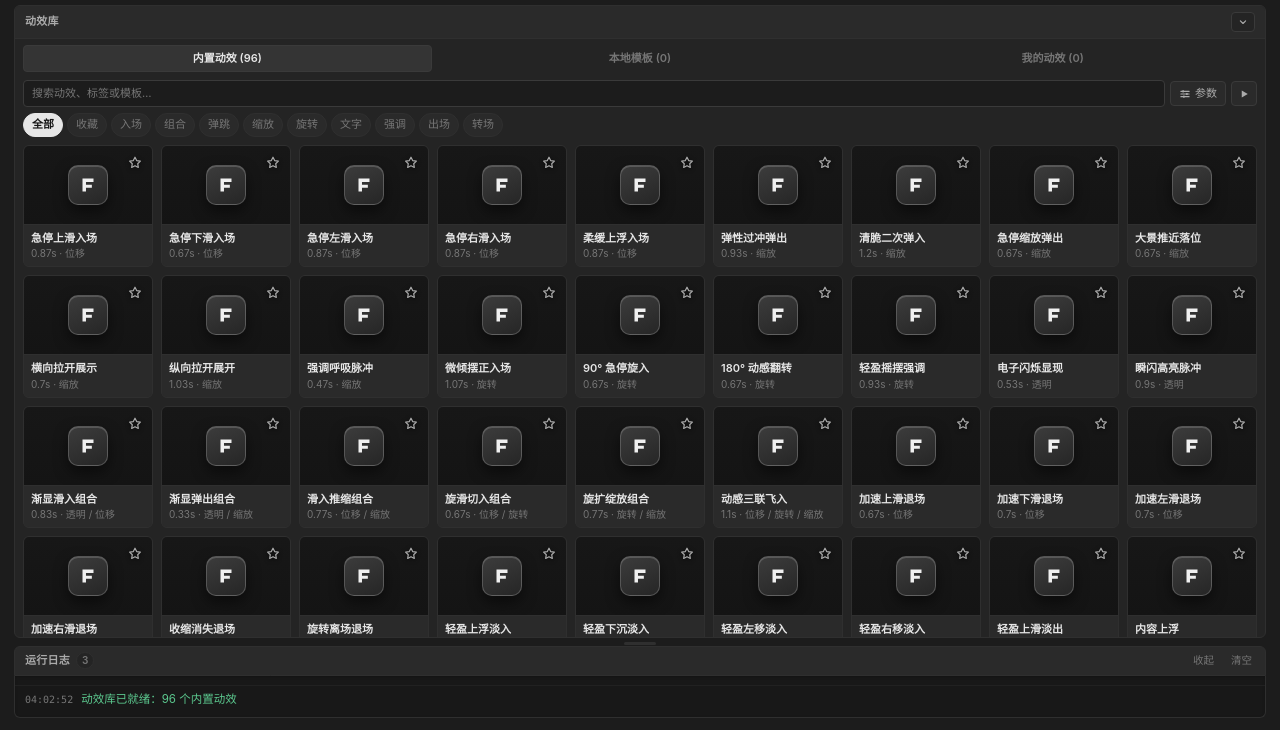
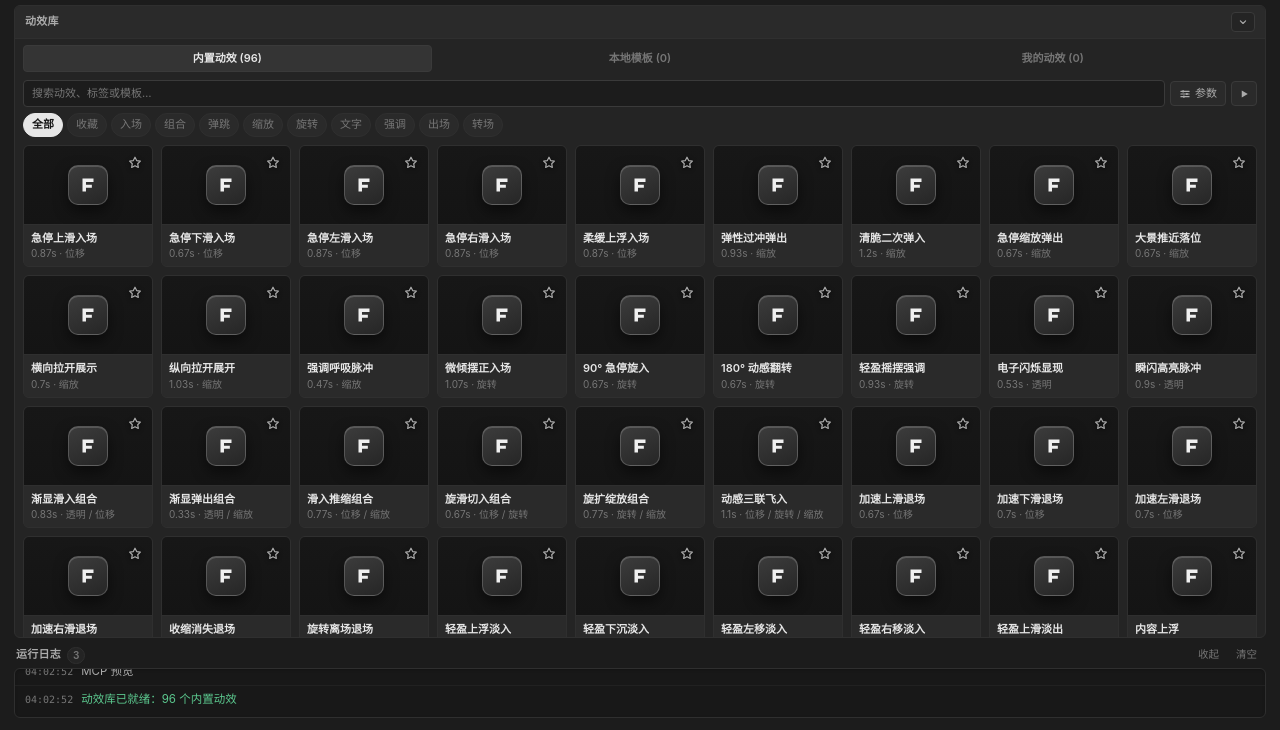
Before and after one commit to TelosmaYLX/Figma2Ae, a plain HTML site: page client/index.html in a window 1280 px wide. Shown: the part 70-800 px from the top of the page. Drawn offline with Linux system fonts and the light colour scheme; no server answers.

Commit message:
Remove top grey header bar and hide idle resize grip on runtime log

```diff
--- a/client/style.css
+++ b/client/style.css
@@ -568,37 +568,32 @@ body{
   margin:auto 14px 2px; position:relative;
 }
 .mk-console.is-collapsed{flex:0 0 auto;}
-.mk-console.is-collapsed .mk-console-head{border-radius:var(--radius);}
 .mk-console.is-collapsed .mk-console-list{display:none;}
 .mk-console.is-collapsed .mk-console-resize{display:none;}
 .mk-console.is-resizing{user-select:none;}
 /* The grip lives in the gap above the console, so it costs the list no height; the bar it draws
-   brightens on hover/focus/drag to stay out of the way. */
+   stays hidden until hover/focus/drag so nothing clutters the top edge. */
 .mk-console-resize{
   position:absolute; top:-7px; left:0; right:0; height:8px; z-index:4;
   cursor:ns-resize; touch-action:none;
 }
 .mk-console-resize::before{
-  content:""; position:absolute; top:50%; left:50%; width:32px; height:3px;
-  margin:-1.5px 0 0 -16px; border-radius:99px; background:var(--border); opacity:.65;
-  transition:background .12s, opacity .12s, width .12s, margin-left .12s;
+  content:""; position:absolute; top:50%; left:50%; width:36px; height:3px;
+  margin:-1.5px 0 0 -18px; border-radius:99px; background:var(--accent); opacity:0;
+  transition:opacity .12s, width .12s, margin-left .12s;
 }
 .mk-console-resize:hover::before,
 .mk-console-resize:focus-visible::before,
 .mk-console.is-resizing .mk-console-resize::before{
-  width:44px; margin-left:-22px; background:var(--accent); opacity:1;
+  width:44px; margin-left:-22px; opacity:1;
 }
 .mk-console-resize:focus-visible{outline:2px solid var(--accent); outline-offset:2px;}
 body.mk-log-dragging{user-select:none; cursor:ns-resize;}
 body.mk-log-dragging iframe{pointer-events:none !important;}
-/* Integrated card header matching .f2m-ctx so the log sits naturally in the panel hierarchy. */
 .mk-console-head{
   flex:0 0 auto;
   display:flex; align-items:center; justify-content:space-between; gap:6px;
-  padding:4px 6px 4px 10px;
-  background:var(--surface-2);
-  border:1px solid var(--border-soft);
-  border-radius:var(--radius) var(--radius) 0 0;
+  padding:0 2px; margin:0 0 4px;
 }
 .mk-console-title-wrap{
   display:flex; align-items:center; gap:6px; min-width:0;
@@ -616,8 +611,8 @@ body.mk-log-dragging iframe{pointer-events:none !important;}
 .f2m-console-acts{display:flex; align-items:center; gap:3px; flex:0 0 auto;}
 .mk-console-clear{
   appearance:none; border:1px solid transparent; background:transparent; cursor:pointer;
-  padding:2px 6px; border-radius:var(--radius-sm); color:var(--text-mute);
-  font:inherit; font-size:10.5px; font-weight:500; line-height:1.3;
+  padding:1px 6px; border-radius:var(--radius-sm); color:var(--text-mute);
+  font:inherit; font-size:10.5px; font-weight:500; line-height:1.35;
   transition:background .12s, color .12s, border-color .12s;
 }
 .mk-console-clear:hover{
@@ -628,8 +623,8 @@ body.mk-log-dragging iframe{pointer-events:none !important;}
 .mk-console-list{
   flex:1 1 auto; min-height:0; overflow-y:auto; overflow-x:hidden;
   padding:3px 0; background:var(--bg-2);
-  border:1px solid var(--border-soft); border-top:0;
-  border-radius:0 0 var(--radius) var(--radius);
+  border:1px solid var(--border-soft);
+  border-radius:var(--radius);
   box-shadow:inset 0 1px 3px rgba(0,0,0,.22);
   font:11.5px/1.5 -apple-system,"Segoe UI","Microsoft YaHei UI","Microsoft YaHei",Roboto,Helvetica,Arial,sans-serif;
   color:var(--text-dim); overflow-wrap:anywhere;
```
